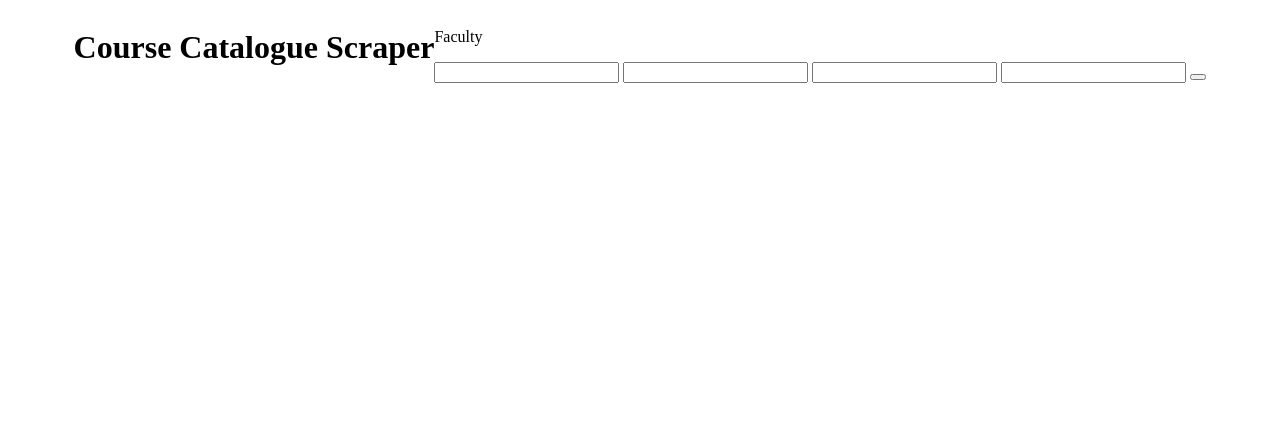
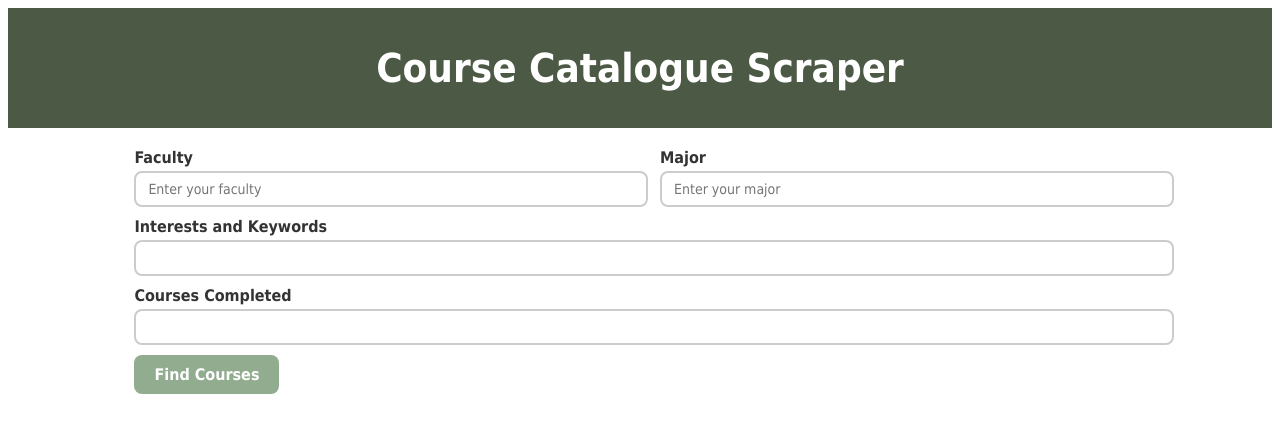
Before and after one commit to hackathon-ctrl-alt-elite/project, a Flask app: page / in a window 1280 px wide. Shown: the top 433 px of the page. Run offline with Flask 3, Linux system fonts and the light colour scheme.

Commit message:
styled form

```diff
--- a/static/css/main.css
+++ b/static/css/main.css
@@ -1,6 +1,71 @@
+* {
+    font-family: Tahoma;
+}
 
+#main-header {
+    padding: 10px 20px;
+    text-align: center;
+    background: #4b5945;
+    color: white;
+    font-size: 20px;
+}
 #main {
+    width: 100%;
     display: flex;
     align-items: center;
     justify-content: center;
+    flex-direction: column;
 }
+
+form {
+    padding: 20px;
+    width: 80%;
+}
+
+.label-input-container {
+    width: 100%;
+    display: flex;
+    flex-direction: column;
+    gap: 4px;
+    margin-bottom: 10px;
+}
+.label-input-container label {
+    font-size: 16px;
+    font-weight: 600;
+    color: #333;
+}
+.label-input-container input[type="text"]{
+    width: 100%;
+    padding: 8px 12px;
+    font-size: 14px;
+    border: 2px solid #ccc;
+    border-radius: 8px;
+    outline: none;
+    transition: border-color 0.3s ease-in-out;
+}
+.label-input-container input[type="text"]:hover {
+    border-color: #4b5945;
+    box-shadow: 0 0 5px rgba(31, 118, 46, 0.3);
+}
+
+.form-row {
+    display: flex;
+    gap: 40px;
+}
+
+#submit_button {
+    background-color: #91AC8F;
+    color: white;
+    font-size: 16px;
+    font-weight: bold;
+    padding: 10px 20px;
+    border: none;
+    border-radius: 8px;
+    cursor: pointer;
+    transition: background-color 0.3s ease-in-out, transform 0.2s ease;
+}
+
+#submit_button:hover {
+    background-color: #4b5945;
+    transform: scale(1.05); /* Slight zoom effect */
+}
--- a/templates/home.html
+++ b/templates/home.html
@@ -3,18 +3,34 @@
 {%block style%} <link rel="stylesheet" href="{{url_for('static', filename='css/main.css')}}"> {%endblock%}
 
 {%block body %}
+    <header id="main-header">
+        <h1>Course Catalogue Scraper</h1>
+    </header>
     <div id = "main">
-        <h1>Course Catalogue Scraper</h1>
+        <form id = "inputs">
+            <div class="form-row">
+                <div class="label-input-container">
+                    <label class="program-label" for="faculty">Faculty</label>
+                    <input id="faculty" type="text" placeholder="Enter your faculty"/>
+                </div>
+                <div class="label-input-container">
+                    <label class="program-label" for="major">Major</label>
+                    <input id="major" type="text" placeholder="Enter your major"/>
+                </div>
+            </div>
 
-        <div id = "inputs">
-            <p>Faculty</p>
-            <input type="text">
-            <input type="text">
-            <input type="text">
-            <input type="text" required>
+            <div class="label-input-container">
+                <label id="keywords-label" for="keywords">Interests and Keywords</label>
+                <input id="keywords" type="text" placeholder=""/>
+            </div>
 
-            <button id = "submit_button"></button>
-        </div>
+            <div class="label-input-container">
+                <label id="courses-taken-label" for="courses-taken">Courses Completed</label>
+                <input id="courses-taken" type="text" placeholder=""/>
+            </div>
+
+            <button id = "submit_button">Find Courses</button>
+        </form>
     </div>
 {%endblock%}
 
```
